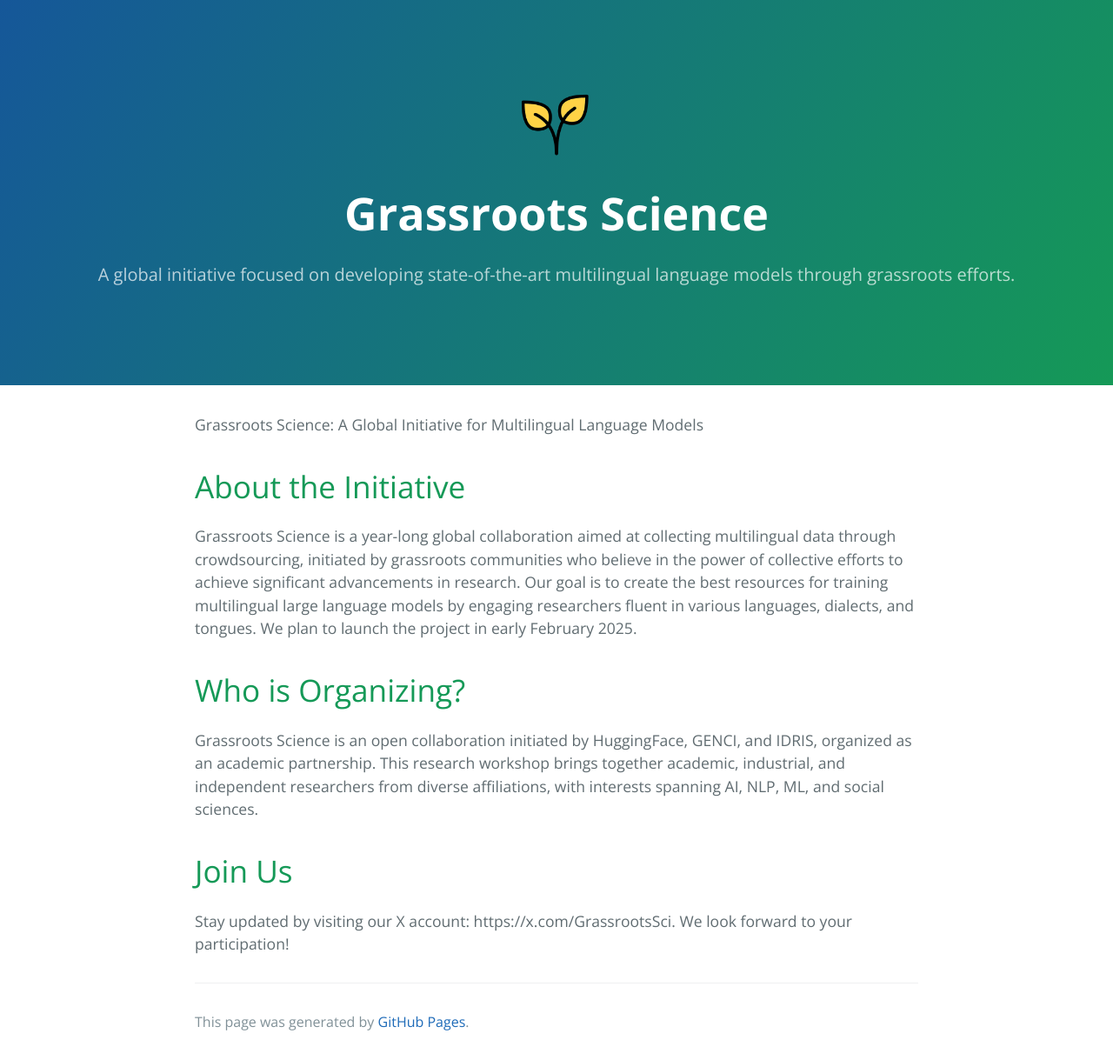
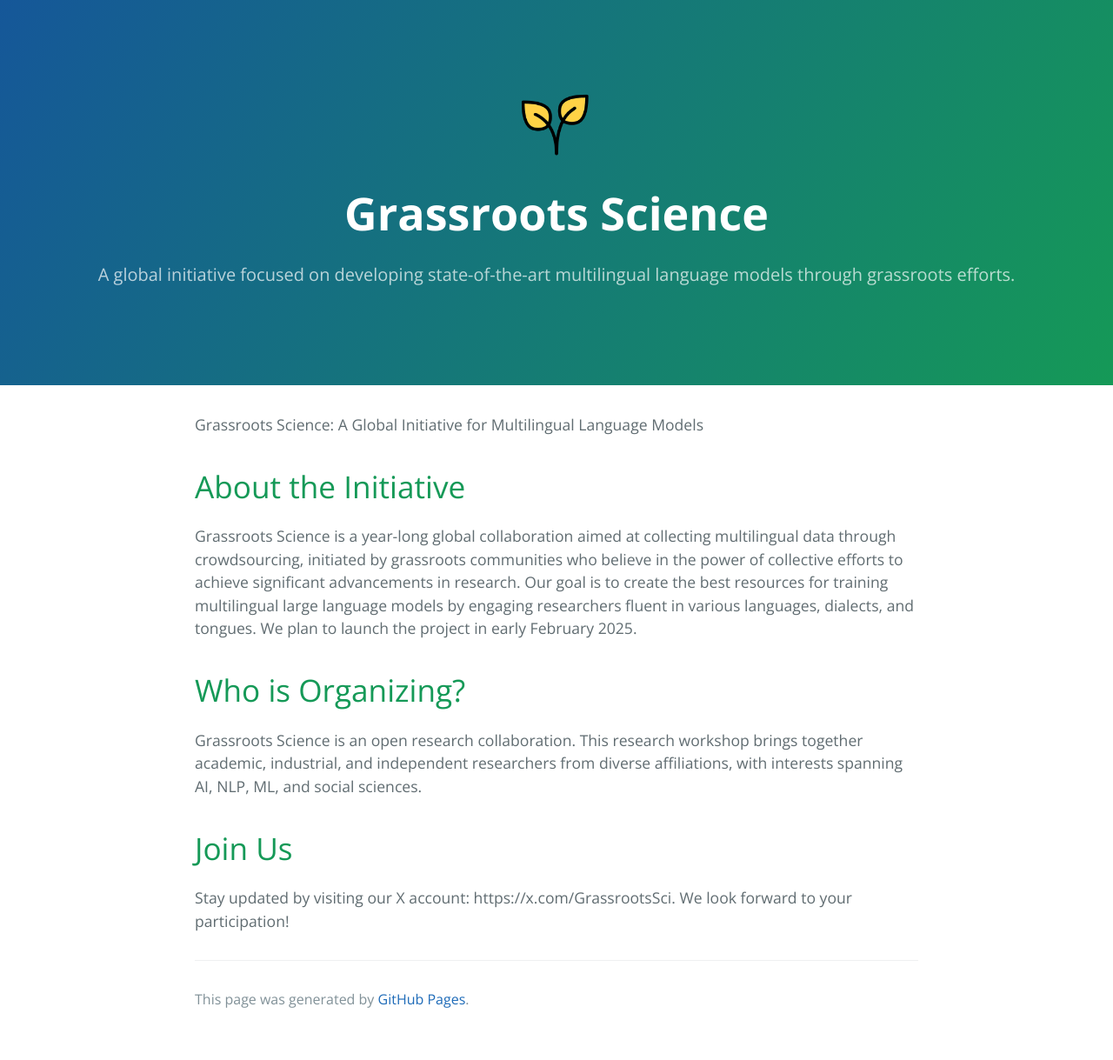
Before and after one commit to grassroots-science/grassroots-science.github.io, a Jekyll site: the page built from index.md, in a window 1280 px wide. Shown: the whole page at 87% size. Built offline with Jekyll 4.4.1, drawn with Linux system fonts in a browser that asks for light colours; after the commit the page ends 1193 px from its top, so only the background shows below that.

Commit message:
Update index.md

```diff
--- a/index.md
+++ b/index.md
@@ -10,7 +10,7 @@ Grassroots Science is a year-long global collaboration aimed at collecting multi
 
 # Who is Organizing?
 
-Grassroots Science is an open collaboration initiated by HuggingFace, GENCI, and IDRIS, organized as an academic partnership. This research workshop brings together academic, industrial, and independent researchers from diverse affiliations, with interests spanning AI, NLP, ML, and social sciences.
+Grassroots Science is an open research collaboration. This research workshop brings together academic, industrial, and independent researchers from diverse affiliations, with interests spanning AI, NLP, ML, and social sciences.
 
 # Join Us
 
```
